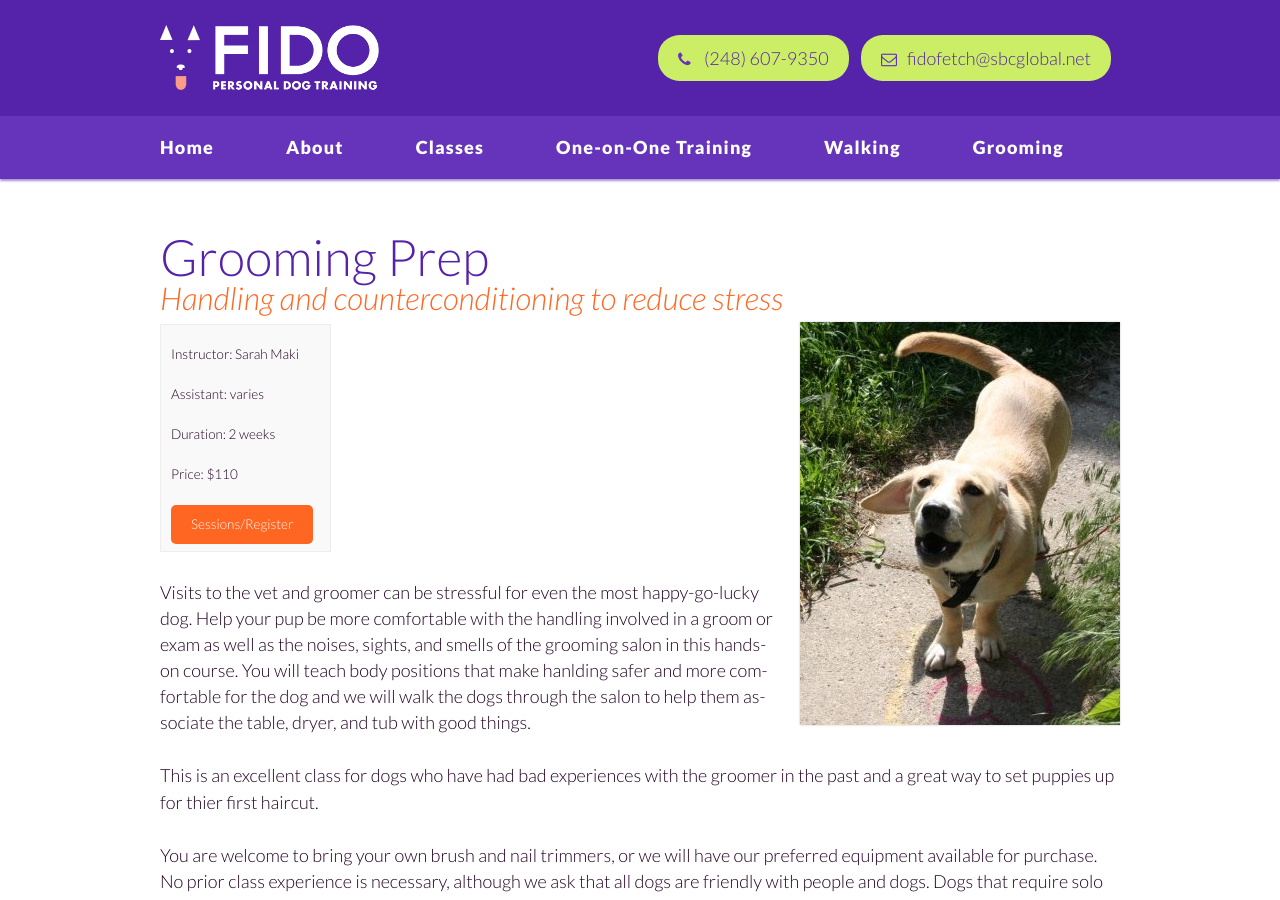
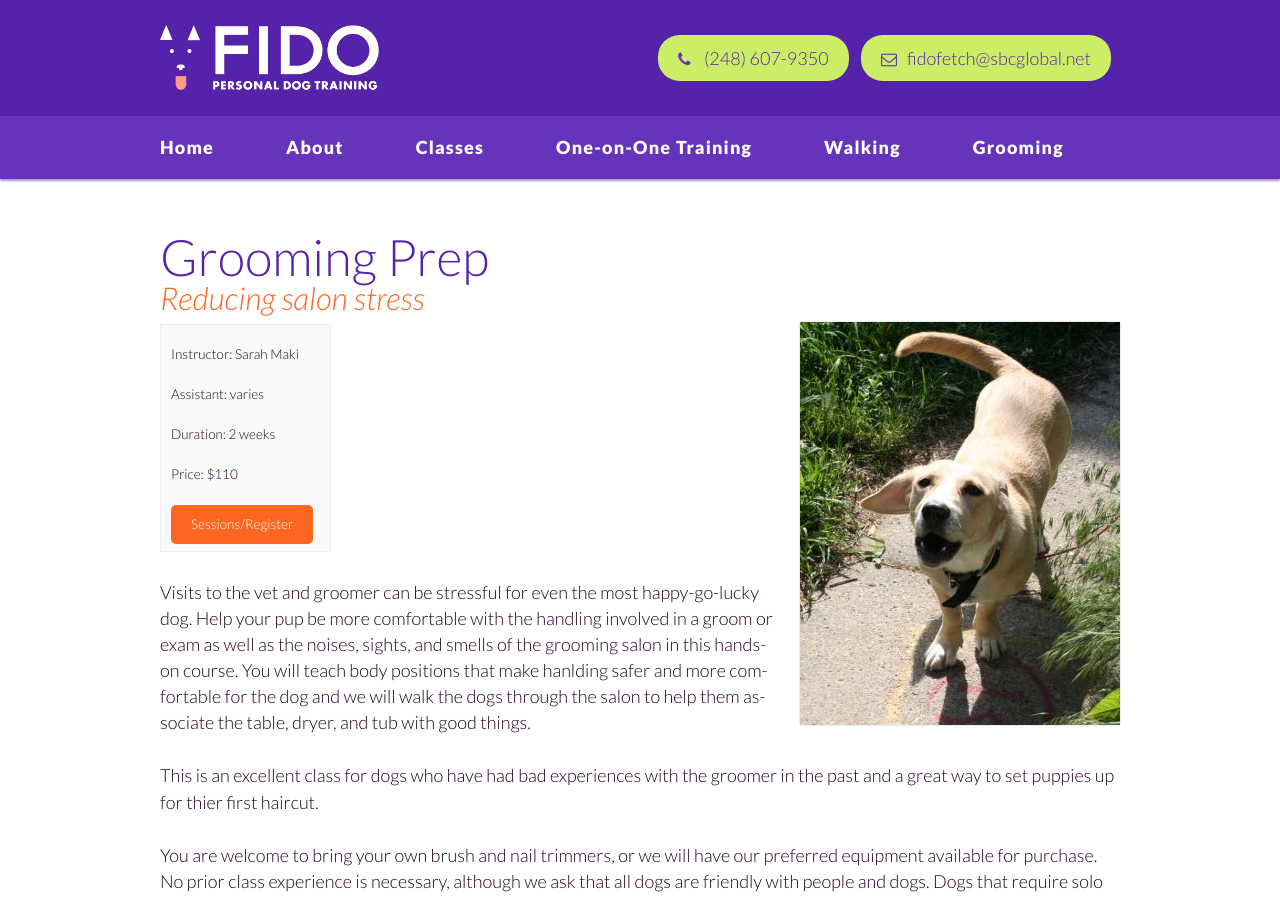
Before and after one commit to fidodogtraining/fidodogtraining.github.io, a Jekyll site: the page built from _classes/mini-courses/grooming-prep.md, in a window 1280 px wide and 900 px high. Built offline with Jekyll 4.4.1, drawn with Linux system fonts in a browser that asks for light colours.

Commit message:
Update grooming-prep.md

```diff
--- a/_classes/mini-courses/grooming-prep.md
+++ b/_classes/mini-courses/grooming-prep.md
@@ -1,7 +1,7 @@
 ---
 weight: 7
 title: Grooming Prep
-tagline: "Handling and counterconditioning to reduce stress"
+tagline: "Reducing salon stress"
 trainer: Sarah Maki
 assistant: varies
 image: vocalizing.jpg
```
